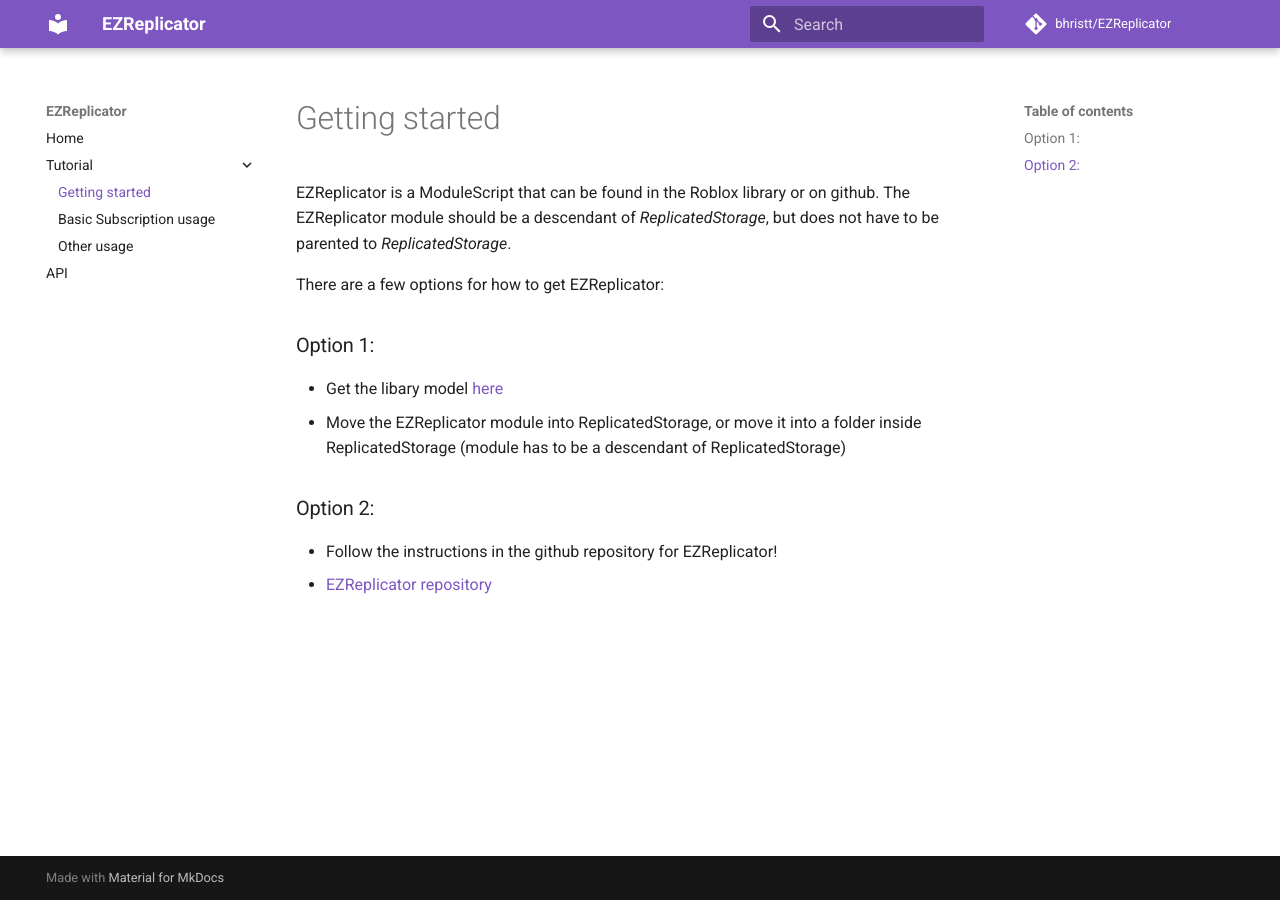
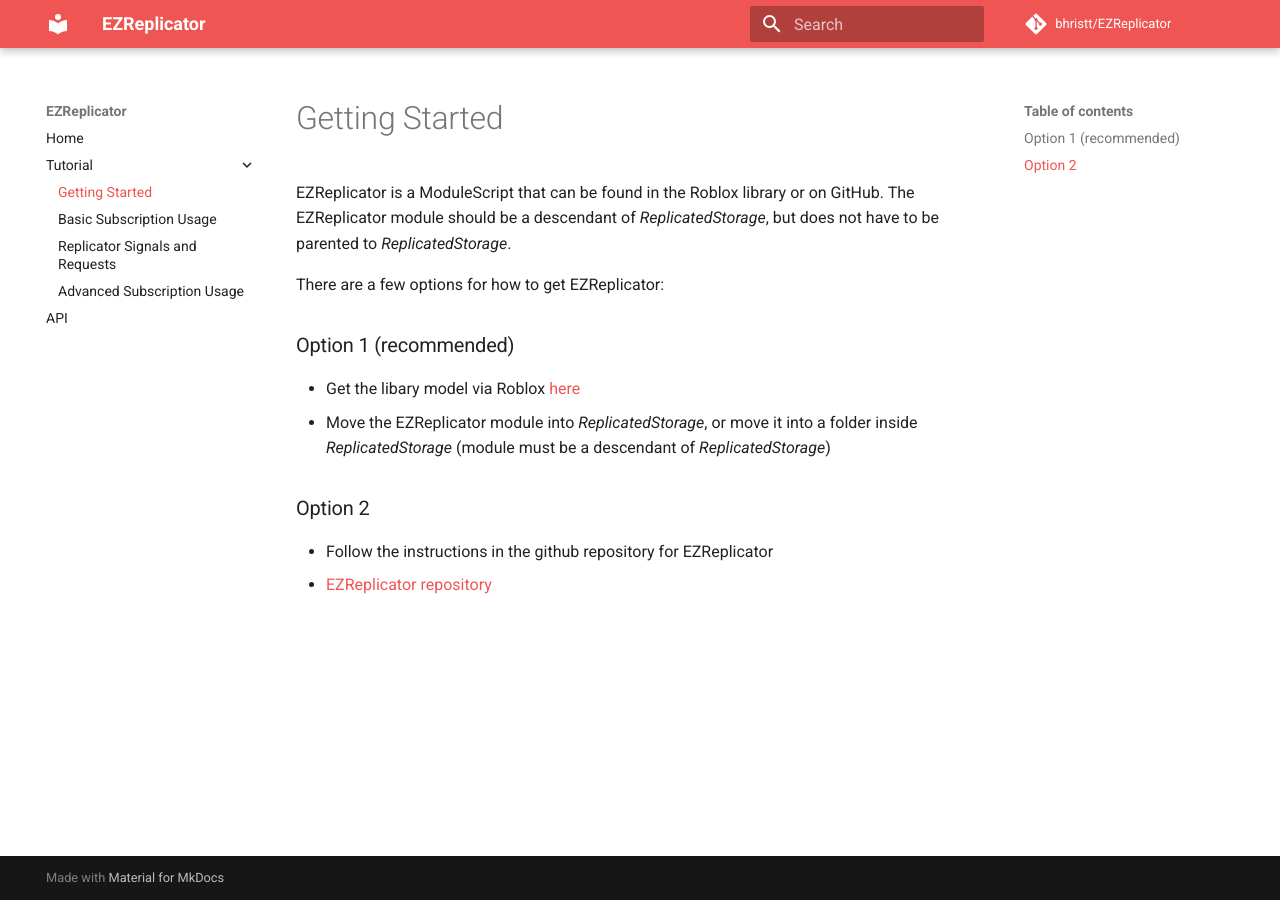
Before and after one commit to bhristt/EZReplicator, an MkDocs documentation site: the page built from docs/tutorial/getting_started.md, in a window 1280 px wide. Built offline with MkDocs 1.6.1 and Material for MkDocs 9.7.7, drawn with Linux system fonts in a browser that asks for light colours; comment, search, counter and statistics services are not loaded.

```diff
--- a/docs/tutorial/getting_started.md
+++ b/docs/tutorial/getting_started.md
@@ -1,11 +1,11 @@
-EZReplicator is a ModuleScript that can be found in the Roblox library or on github. The EZReplicator module should be a descendant of *ReplicatedStorage*, but does not have to be parented to *ReplicatedStorage*.
+EZReplicator is a ModuleScript that can be found in the Roblox library or on GitHub. The EZReplicator module should be a descendant of *ReplicatedStorage*, but does not have to be parented to *ReplicatedStorage*.
 
 There are a few options for how to get EZReplicator:
 
-### Option 1:
-- Get the libary model [here](https://www.roblox.com/library/9130689730/EZReplicator)
-- Move the EZReplicator module into ReplicatedStorage, or move it into a folder inside ReplicatedStorage (module has to be a descendant of ReplicatedStorage)
+### Option 1 (recommended)
+- Get the libary model via Roblox [here](https://www.roblox.com/library/9130689730/EZReplicator)
+- Move the EZReplicator module into *ReplicatedStorage*, or move it into a folder inside *ReplicatedStorage* (module must be a descendant of *ReplicatedStorage*)
 
-### Option 2:
-- Follow the instructions in the github repository for EZReplicator!
+### Option 2
+- Follow the instructions in the github repository for EZReplicator
 - [EZReplicator repository](https://github.com/bhristt/EZReplicator)
--- a/mkdocs.yml
+++ b/mkdocs.yml
@@ -6,15 +6,16 @@ repo_url: https://github.com/bhristt/EZReplicator
 theme:
   name: material
   palette:
-    primary: "Deep Purple"
-    accent: "Deep Purple"
+    primary: "Red"
+    accent: "Red"
 
 nav:
   - Home: index.md
   - Tutorial:
-    - Getting started: tutorial/getting_started.md
-    - Basic Subscription usage: tutorial/subscriptions.md
-    - Other usage: tutorial/other_usage.md
+    - Getting Started: tutorial/getting_started.md
+    - Basic Subscription Usage: tutorial/subscriptions.md
+    - Replicator Signals and Requests: tutorial/signals_requests.md
+    - Advanced Subscription Usage: tutorial/advanced_subscriptions.md
   - API: api.md
 
 markdown_extensions:
```
Also changed, not shown: docs/index.md (+2 -8 lines), docs/tutorial/signals_requests.md (added, +51 -0 lines), docs/tutorial/subscriptions.md (+112 -0 lines), docs/tutorial/advanced_subscriptions.md (added), docs/tutorial/other_usage.md (deleted), 4 other files.
